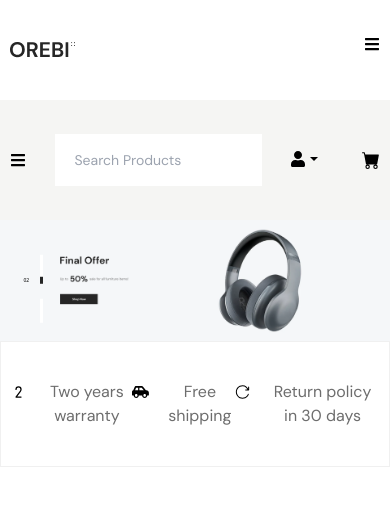
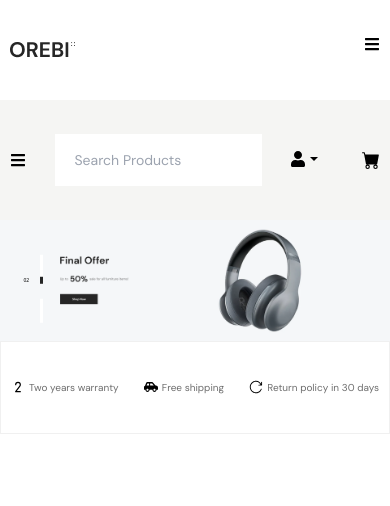
Before and after one commit to sujan-ah/Oreby-ecommerce, a React (Create React App) app: page / in a window 390 px wide. Shown: the top 506 px of the page. Built offline with nearby package versions, Linux system fonts and the light colour scheme.

Commit message:
Banner bottom responsive

```diff
--- a/src/components/layout/AdditionalInfo.jsx
+++ b/src/components/layout/AdditionalInfo.jsx
@@ -10,21 +10,21 @@ const AdditionalInfo = ({ children, className }) => {
     <div className="mt-[-6px] border border-solid border-[#F0F0F0] py-7">
       <Container>
         <Flex className="flex justify-between">
-          <Flex className="flex gap-x-4 text-center">
-            <TbNumber2 className="text-2xl" />
-            <p className="font-regular font-dm text-base text-[#6d6d6d]">
+          <Flex className="flex gap-x-1 text-center sm:gap-x-4">
+            <TbNumber2 className="text-sm sm:text-2xl" />
+            <p className="font-regular font-dm text-[10px]	 text-[#6d6d6d] sm:text-base">
               Two years warranty
             </p>
           </Flex>
-          <Flex className="flex gap-x-4 text-center">
-            <FaCarSide className="text-2xl" />
-            <p className="font-regular font-dm text-base text-[#6d6d6d]">
+          <Flex className="flex gap-x-1 text-center sm:gap-x-4">
+            <FaCarSide className="text-sm sm:text-2xl" />
+            <p className="font-regular font-dm text-[10px]	 text-[#6d6d6d] sm:text-base">
               Free shipping
             </p>
           </Flex>
-          <Flex className="flex gap-x-4 text-center">
-            <RxReload className="text-2xl" />
-            <p className="font-regular font-dm text-base text-[#6d6d6d]">
+          <Flex className="flex gap-x-1 text-center sm:gap-x-4">
+            <RxReload className="text-sm sm:text-2xl" />
+            <p className="font-regular font-dm text-[10px]	 text-[#6d6d6d] sm:text-base">
               Return policy in 30 days
             </p>
           </Flex>
```
